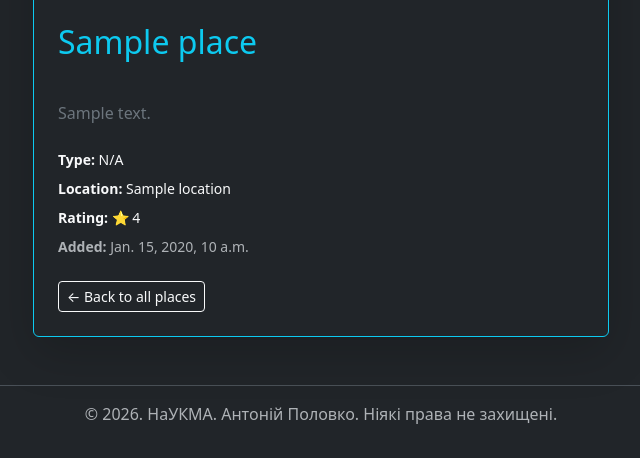
After one commit to vilgefortzr/where-should-i-go-today-, a Django app: template wheretogo/templates/wheretogo/place_detail.html in a window 1280 px wide. The commit adds this page. Shown: the part 439-897 px from the top of the page, without its empty margins (319-959 px from the left). Run offline with Django 5.2, Linux system fonts and the light colour scheme; the template is opened without the code that fills it: most values are stand-ins (such as "Sample title", 1, 10 or a date in 2020).

Commit message:
add individual place detail pages and creation timestamps

```diff
--- a/wheretogo/static/wheretogo/js/random.js
+++ b/wheretogo/static/wheretogo/js/random.js
@@ -28,7 +28,9 @@ document.addEventListener("DOMContentLoaded", function() {
         resultDiv.innerHTML = `
             <div class="card border-info bg-dark text-light shadow-lg w-100" style="max-width: 400px;">
                 <div class="card-body">
-                    <h4 class="card-title text-info mb-2">${selectedPlace.name}</h4>
+                    <a href="/place/${selectedPlace.id}/" class="text-info text-decoration-none">
+                        <h4 class="card-title text-info mb-2">${selectedPlace.name}</h4>
+                    </a>
                     <p class="card-text text-secondary mb-3">${selectedPlace.description || ''}</p>
                     <div class="small">
                         <div class="mb-1"><strong>Type:</strong> ${selectedPlace.type || 'N/A'}</div>
--- /dev/null
+++ b/wheretogo/templates/wheretogo/place_detail.html
@@ -0,0 +1,27 @@
+{% extends 'wheretogo/base.html' %}
+{% block content %}
+<div class="container mt-5" style="max-width: 600px;">
+    <div class="card border-info bg-dark text-light shadow-lg">
+        <img src="https://images.unsplash.com/photo-1517248135467-4c7edcad34c4?w=500&q=80"
+         class="card-img-top"
+         alt="Place cover"
+         style="height: 300px; object-fit: cover;">
+        <div class="card-body p-4">
+            <h2 class="text-info mb-3">{{ place.name }}</h2>
+
+            <p class="text-secondary mb-4" style="white-space: pre-line;">
+                {{ place.description }}
+            </p>
+
+            <div class="small mb-4">
+                <div class="mb-2"><strong>Type:</strong> {{ place.type|default:"N/A" }}</div>
+                <div class="mb-2"><strong>Location:</strong> {{ place.location|default:"Secret place👀" }}</div>
+                <div class="mb-2"><strong>Rating:</strong> ⭐ {{ place.rating|default:"N/A" }}</div>
+                <div class="text-muted"><strong>Added:</strong> {{ place.created_at|default:"N/A" }}</div>
+            </div>
+
+            <a href="{% url 'places' %}" class="btn btn-outline-light btn-sm">&larr; Back to all places</a>
+        </div>
+    </div>
+</div>
+{% endblock %}
--- a/wheretogo/templates/wheretogo/places.html
+++ b/wheretogo/templates/wheretogo/places.html
@@ -12,7 +12,7 @@
     <div class="row row-cols-1 row-cols-md-2 row-cols-lg-3 row-cols-xl-4 g-4">
         {% for place in places %}
             <div class="col d-flex justify-content-center">
-                {% include 'wheretogo/place_preview.html' with place=place show_full_description=True %}
+                {% include 'wheretogo/place_preview.html' with place=place %}
             </div>
         {% empty %}
             <div class="col-12">
--- a/wheretogo/urls.py
+++ b/wheretogo/urls.py
@@ -6,4 +6,5 @@ urlpatterns = [
     path('places/', views.places, name='places'),
     path('add_place/', views.add_place, name='add_place'),
     path('clear/', views.clear_places, name='clear_places'),
+    path('place/<int:place_id>/', views.place_detail, name='place_detail'),
 ]
```
Also changed, not shown: wheretogo/templates/wheretogo/place_preview.html (+4 -8 lines), wheretogo/views.py (+11 -2 lines).
